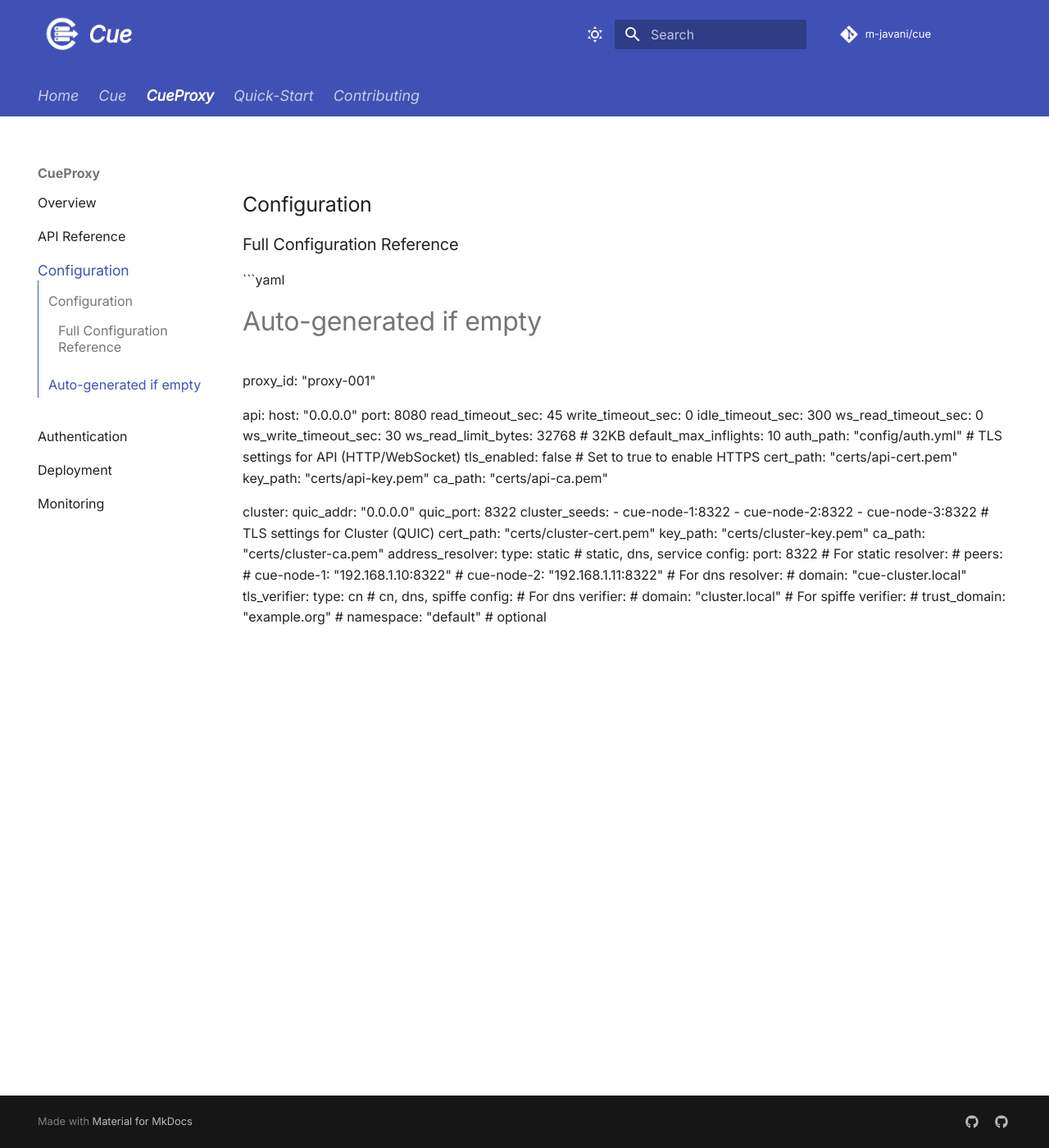
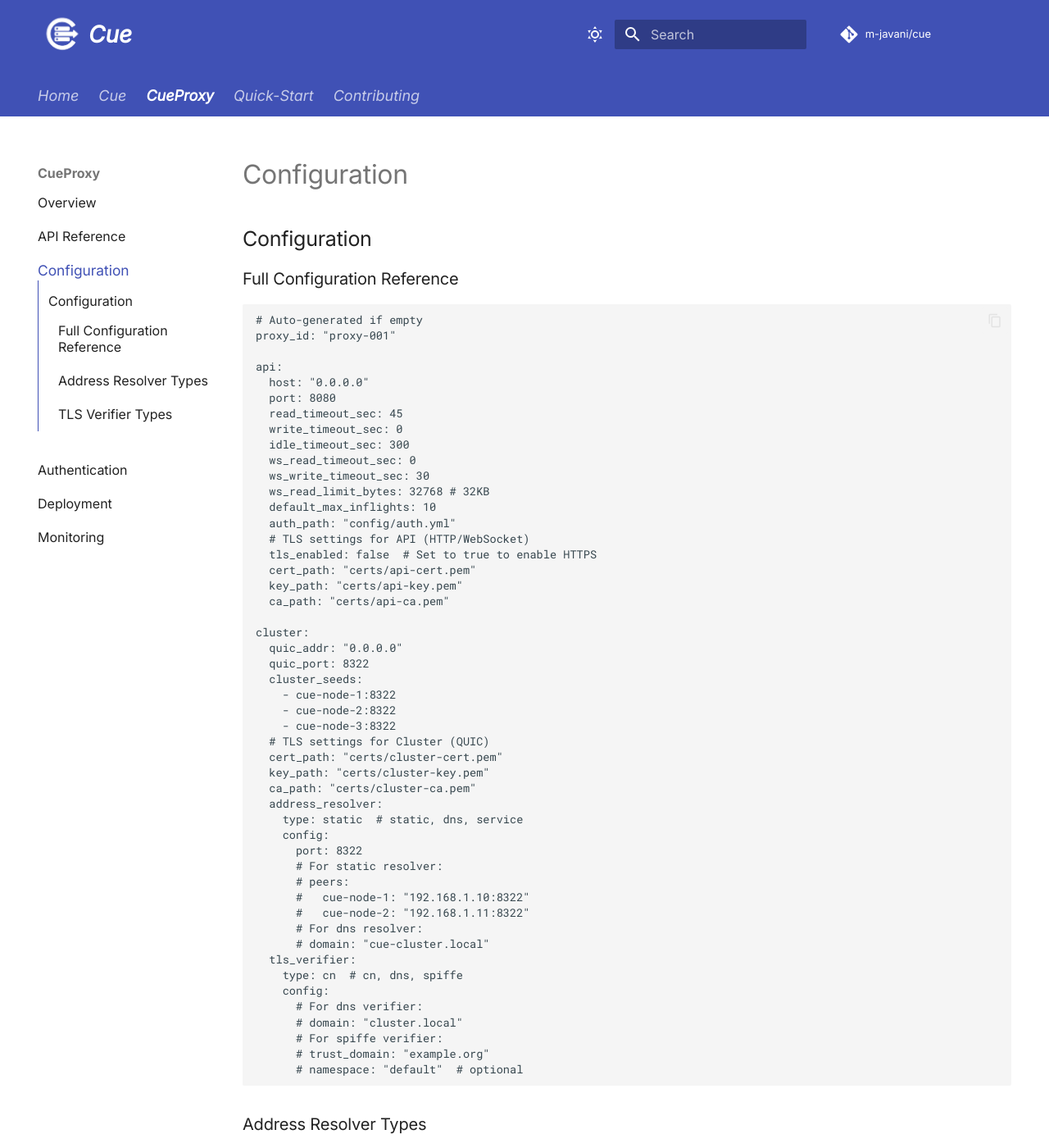
Before and after one commit to m-javani/cue-docs, an MkDocs documentation site: the page built from docs/cueproxy/configuration.md, in a window 1280 px wide and 1400 px high. Shown: the whole window at 82% size. Built offline with MkDocs 1.6.1 and Material for MkDocs 9.7.7, drawn with Linux system fonts in a browser that asks for light colours; comment, search, counter and statistics services are not loaded; some of the changed lines change nothing that is shown; some of the changed text lies outside the part shown.

Commit message:
updated configs

````diff
--- a/docs/cueproxy/configuration.md
+++ b/docs/cueproxy/configuration.md
@@ -52,3 +52,20 @@
       # For spiffe verifier:
       # trust_domain: "example.org"
       # namespace: "default"  # optional
+```
+
+### Address Resolver Types
+
+| Type | Description | Config |
+|------|-------------|--------|
+| `static` | Fixed list of node addresses | `peers: {node1: "192.168.1.10:8322"}` |
+| `dns` | DNS SRV record resolution | `domain: "cue-cluster.local"` |
+| `service` | Service discovery (Consul/Nomad) | TBD |
+
+### TLS Verifier Types
+
+| Type | Description | Config |
+|------|-------------|--------|
+| `cn` | Verify Common Name | None |
+| `dns` | Verify DNS name | `domain: "cluster.local"` |
+| `spiffe` | SPIFFE ID verification | `trust_domain: "example.org"` |
````
